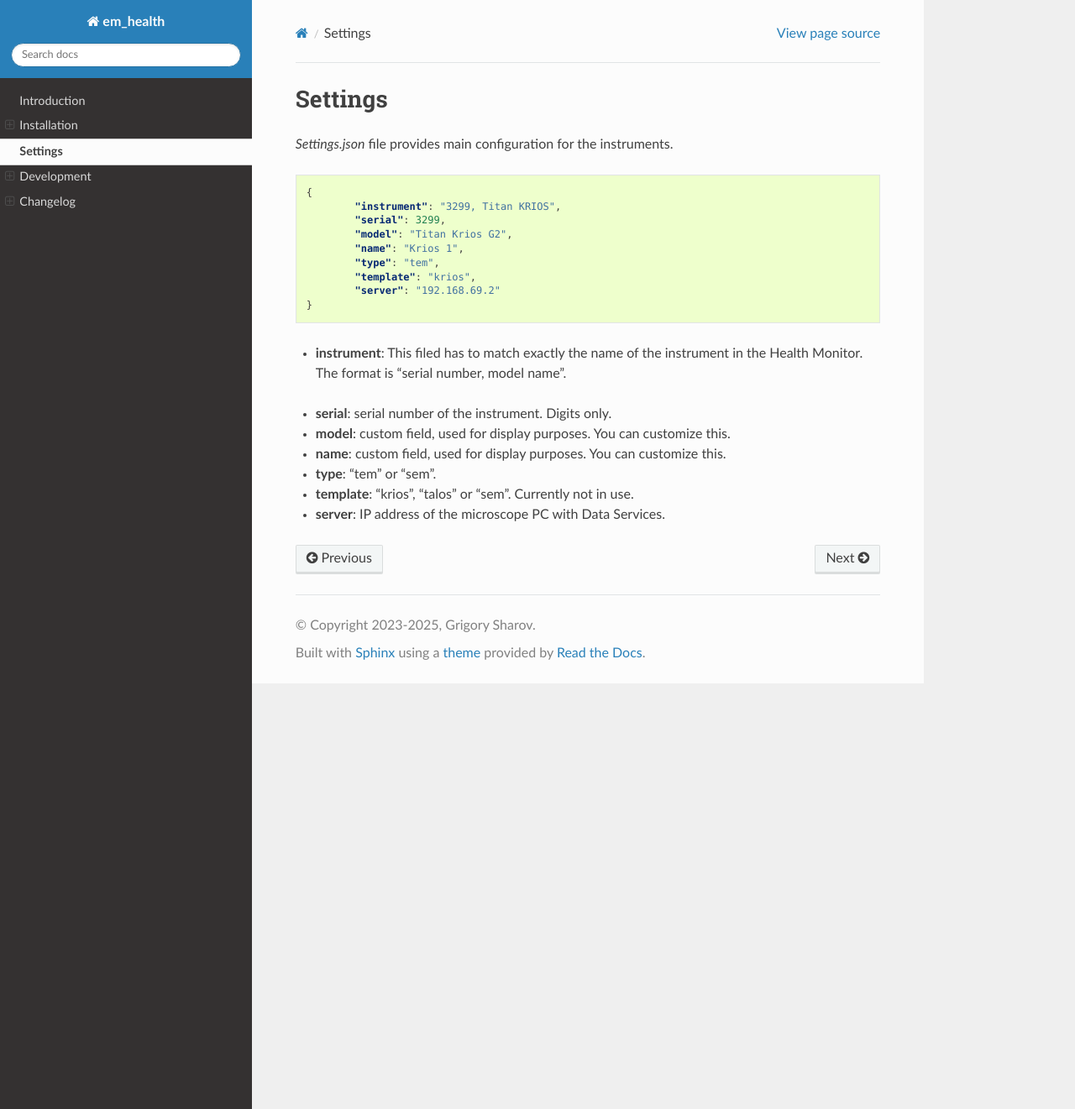
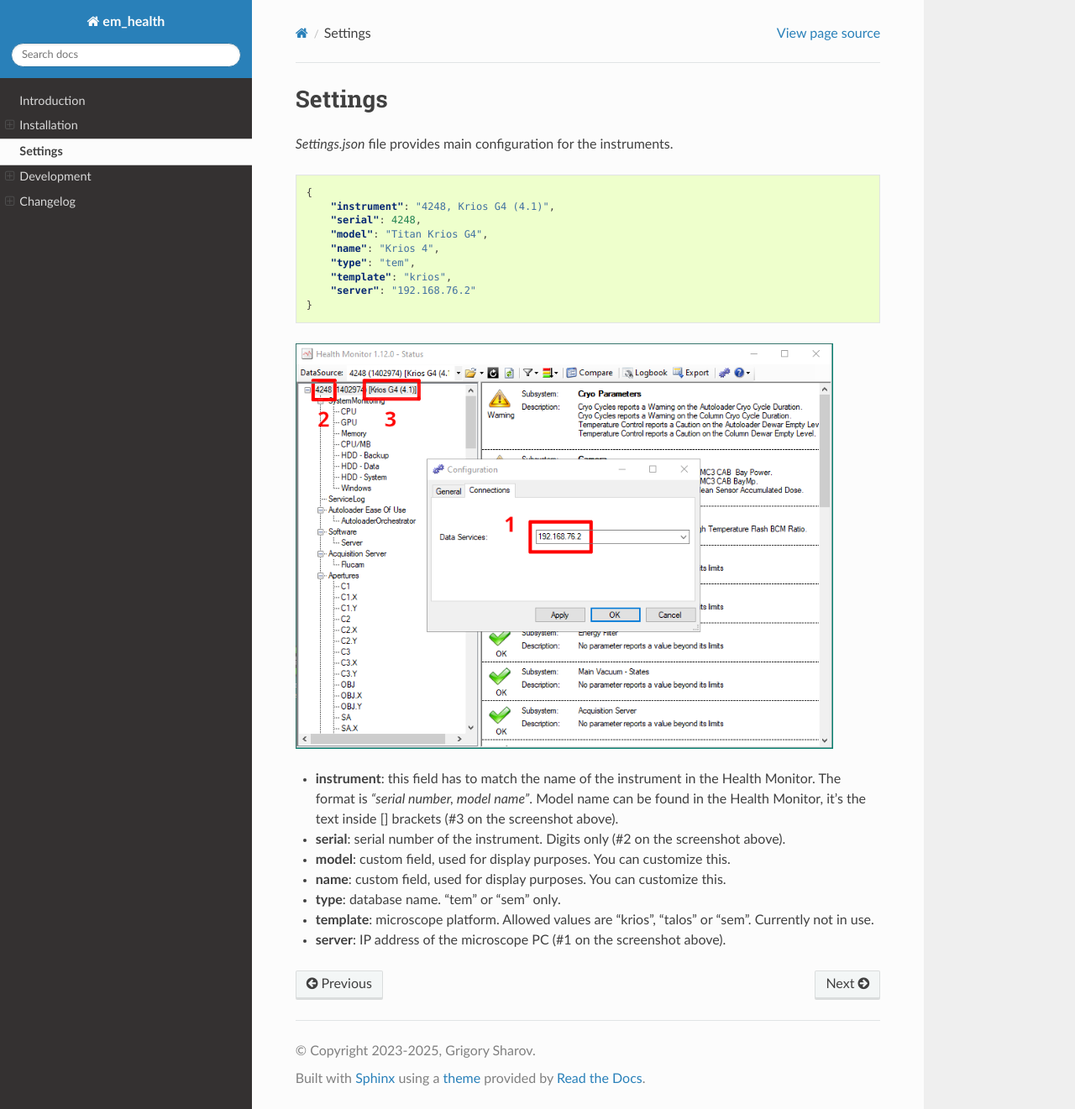
Before and after one commit to azazellochg/em_health, a Sphinx documentation site: the page built from docs/settings.rst, in a window 1280 px wide and 1321 px high. Shown: the whole window at 84% size. Built offline with Sphinx 7.4.7 and the Read the Docs theme 3.1.0, drawn with Linux system fonts in a browser that asks for light colours.

Commit message:
improve docs, add images

```diff
--- a/docs/conf.py
+++ b/docs/conf.py
@@ -40,5 +40,6 @@ pygments_style = 'sphinx'
 # The theme to use for HTML and HTML Help pages.  See the documentation for
 # a list of builtin themes.
 #
+html_static_path = ['_static']
 html_theme = 'sphinx_rtd_theme'
 html_theme_options = {'sticky_navigation': False, 'collapse_navigation': False, 'navigation_depth': 2}
--- a/docs/index.rst
+++ b/docs/index.rst
@@ -7,7 +7,7 @@ It offers flexible options to import Health Monitor data - either manually or
 automatically - and provides tools to query, visualize, and set up alerts. With integrated
 interactive Grafana dashboards, it helps you easily analyze and understand your system metrics.
 
-.. important:: The package is still in alpha version, not recommended for production use.
+.. important:: The package is still in alpha version, not recommended for production use. Also, only TEMs are supported for now.
 
 .. image:: https://img.shields.io/pypi/v/em_health.svg
         :target: https://pypi.python.org/pypi/em_health
--- a/docs/settings.rst
+++ b/docs/settings.rst
@@ -6,22 +6,22 @@ Settings
 .. code-block:: json
 
     {
-            "instrument": "3299, Titan KRIOS",
-            "serial": 3299,
-            "model": "Titan Krios G2",
-            "name": "Krios 1",
-            "type": "tem",
-            "template": "krios",
-            "server": "192.168.69.2"
+        "instrument": "4248, Krios G4 (4.1)",
+        "serial": 4248,
+        "model": "Titan Krios G4",
+        "name": "Krios 4",
+        "type": "tem",
+        "template": "krios",
+        "server": "192.168.76.2"
     }
 
-- **instrument**: This filed has to match exactly the name of the instrument in the Health Monitor. The format is "serial number, model name".
+.. image:: /_static/HM_settings.png
+   :width: 640 px
 
-.. image::
-
-- **serial**: serial number of the instrument. Digits only.
+- **instrument**: this field has to match the name of the instrument in the Health Monitor. The format is `"serial number, model name"`. Model name can be found in the Health Monitor, it's the text inside [] brackets (#3 on the screenshot above).
+- **serial**: serial number of the instrument. Digits only (#2 on the screenshot above).
 - **model**: custom field, used for display purposes. You can customize this.
 - **name**: custom field, used for display purposes. You can customize this.
-- **type**: "tem" or "sem".
-- **template**: "krios", "talos" or "sem". Currently not in use.
-- **server**: IP address of the microscope PC with Data Services.
+- **type**: database name. "tem" or "sem" only.
+- **template**: microscope platform. Allowed values are "krios", "talos" or "sem". Currently not in use.
+- **server**: IP address of the microscope PC (#1 on the screenshot above).
```
Also changed, not shown: docs/development.rst (+8 -1 lines), docs/installation.rst (+37 -28 lines), docs/_static/HM_export.png (added), docs/_static/HM_settings.png (added).
